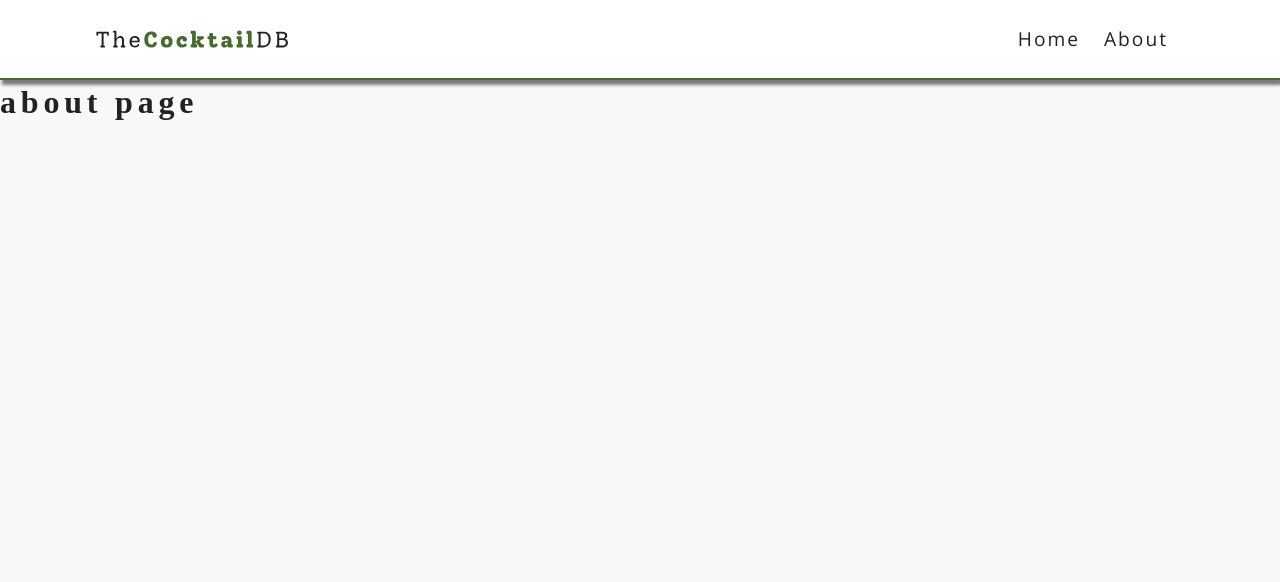
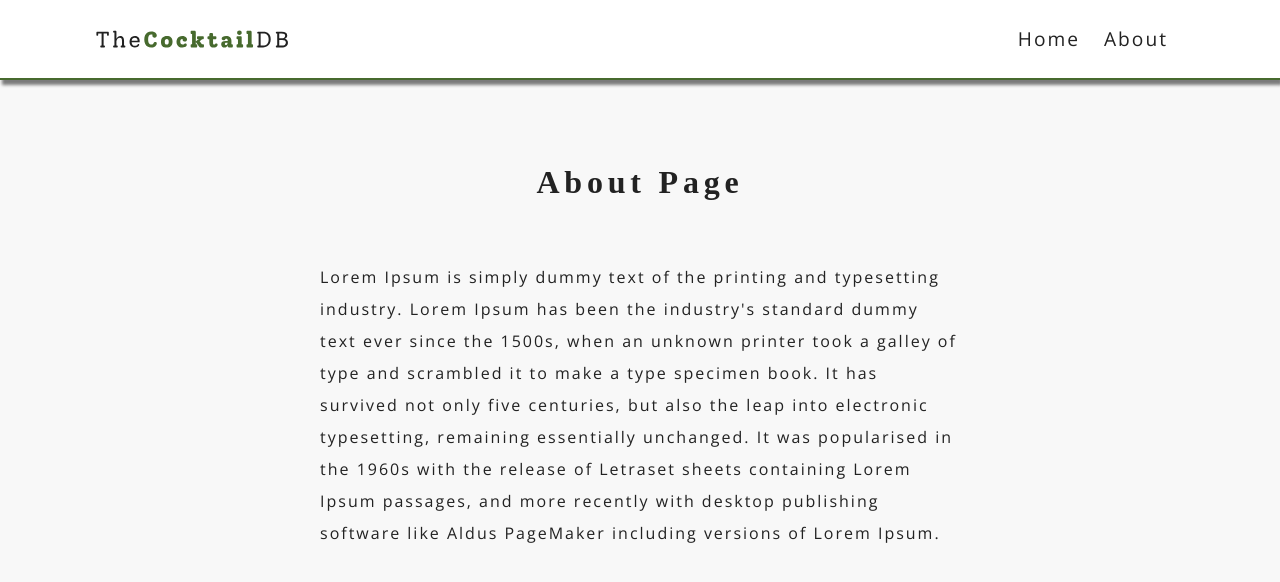
Before and after one commit to antoniods/cocktails-db, a React (Create React App) app: page /about in a window 1280 px wide. Shown: the top 582 px of the page. Built offline with nearby package versions, Linux system fonts and the light colour scheme; a web font is replaced by a local one.

Commit message:
adding hooks (coktails)

```diff
--- a/src/components/Navbar.js
+++ b/src/components/Navbar.js
@@ -10,6 +10,8 @@ export default function Navbar() {
         <ul className="nav-links">
           <li>
             <Link to="/">Home</Link>
+          </li>
+          <li>
             <Link to="/about">About</Link>
           </li>
         </ul>
--- a/src/pages/About.js
+++ b/src/pages/About.js
@@ -1,5 +1,20 @@
 import React from "react";
 
 export default function About() {
-  return <h1>about page</h1>;
+  return (
+    <section className=" section about-section">
+      <h1 className="section-title">about page</h1>
+      <p>
+        Lorem Ipsum is simply dummy text of the printing and typesetting
+        industry. Lorem Ipsum has been the industry's standard dummy text ever
+        since the 1500s, when an unknown printer took a galley of type and
+        scrambled it to make a type specimen book. It has survived not only five
+        centuries, but also the leap into electronic typesetting, remaining
+        essentially unchanged. It was popularised in the 1960s with the release
+        of Letraset sheets containing Lorem Ipsum passages, and more recently
+        with desktop publishing software like Aldus PageMaker including versions
+        of Lorem Ipsum.
+      </p>
+    </section>
+  );
 }
--- a/src/pages/Error.js
+++ b/src/pages/Error.js
@@ -1,5 +1,15 @@
 import React from "react";
+import { Link } from "react-router-dom";
 
 export default function Error() {
-  return <h1>error page</h1>;
+  return (
+    <section className="section error-page">
+      <div className="error-container">
+        <h1>oops, it's a dead end</h1>
+        <Link to="/" className="btn btn -primary">
+          Back Home
+        </Link>
+      </div>
+    </section>
+  );
 }
--- a/src/pages/Home.js
+++ b/src/pages/Home.js
@@ -1,5 +1,15 @@
 import React from "react";
+import CocktailList from "../components/CocktailList";
+import SearchForm from "../components/SearchForm";
 
 export default function Home() {
-  return <h1>error page</h1>;
+  const [loading, setLoading] = React.useState(false);
+  const [searchTerm, setSearchTerm] = React.useState(false);
+  const [cocktails, setCocktails] = React.useState(false);
+  return (
+    <main>
+      <SearchForm setSearchTerm={setSearchTerm} />
+      <CocktailList loading={loading} cocktails={cocktails} />
+    </main>
+  );
 }
```
Also changed, not shown: 1 other file (tests, documents, lock files or other folders).
